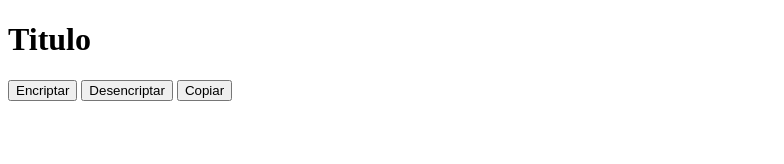
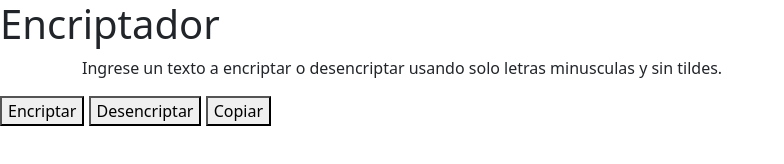
Before and after one commit to HannaTL/Desafio1, a plain HTML site: page index.html in a window 1280 px wide. Shown: the whole page, without its empty margins (0-784 px from the left). Drawn offline with nearby package versions, Linux system fonts and the light colour scheme.

Commit message:
Se creo folders para separar los archivos JS y CSS

```diff
--- a/index.html
+++ b/index.html
@@ -3,16 +3,27 @@
 <head>
     <meta charset="UTF-8">
     <meta name="viewport" content="width=device-width, initial-scale=1.0">
+    <link rel="stylesheet" href="css/reinicio.css">
+    <link href="https://cdn.jsdelivr.net/npm/bootstrap@5.1.3/dist/css/bootstrap.min.css" rel="stylesheet" integrity="sha384-1BmE4kWBq78iYhFldvKuhfTAU6auU8tT94WrHftjDbrCEXSU1oBoqyl2QvZ6jIW3" crossorigin="anonymous">
+    <link rel="stylesheet" href="./css/style.css">
     <title>Encriptador</title>
 </head>
 <body>
-<div>
-    <h1>Titulo</h1>
-</div>
-    <p></p>
-    <button>Encriptar</button>
-    <button>Desencriptar</button>
-    <button class="button-copiar">Copiar</button>
+    <header>
+        <h1>Encriptador</h1>
+    </header>
+
+    <main class="main">
+        <div class="container">
+            <div class="descripcion">
+                <p>Ingrese un texto a encriptar o desencriptar usando solo letras minusculas y sin tildes.</p>
+            </div>
+
+        </div>
+        <button>Encriptar</button>
+        <button>Desencriptar</button>
+        <button class="button-copiar">Copiar</button>
+    </main>
 
 </body>
 </html>
```
Also changed, not shown: css/reinicio.css (added), css/styles.css (added), js/desencriptador.js (added), js/encriptador.js (added), js/transfer.js (added).
